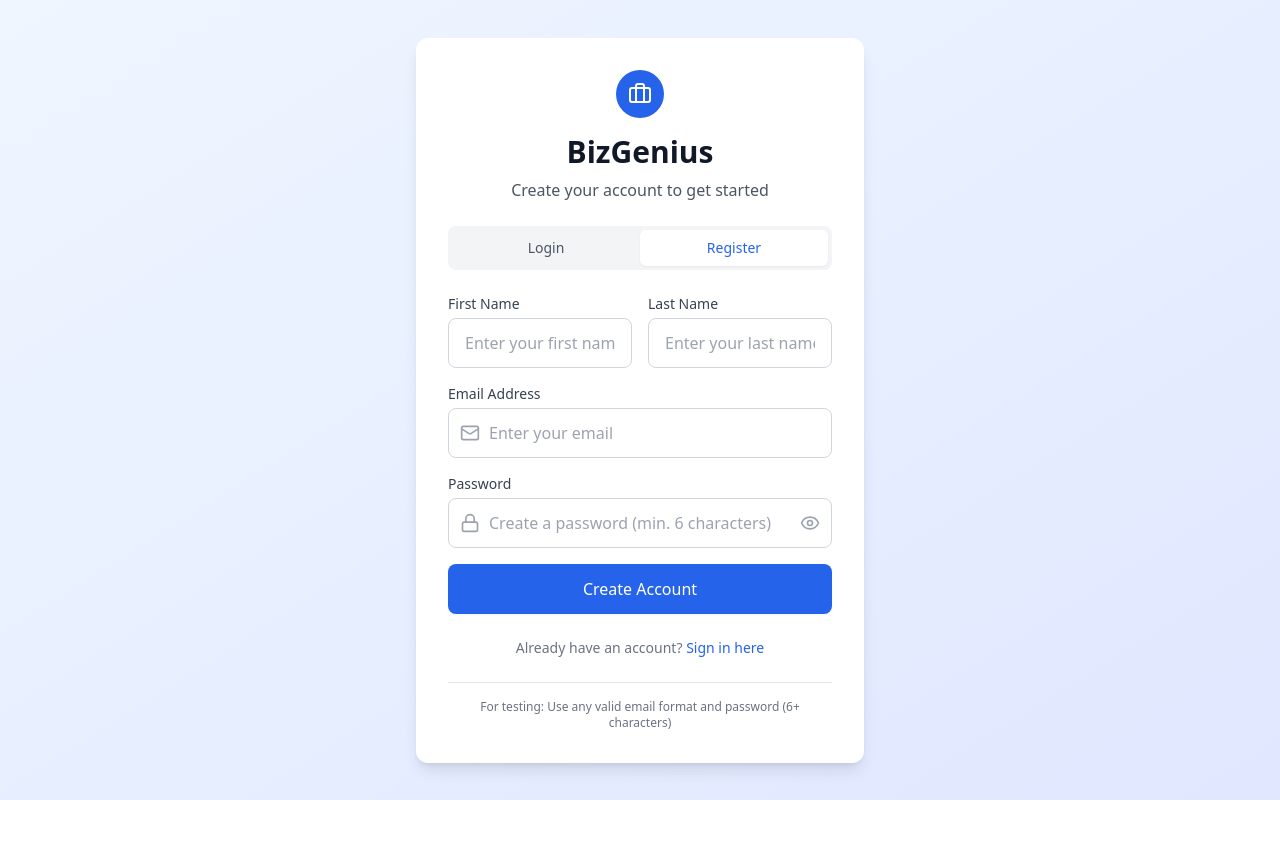
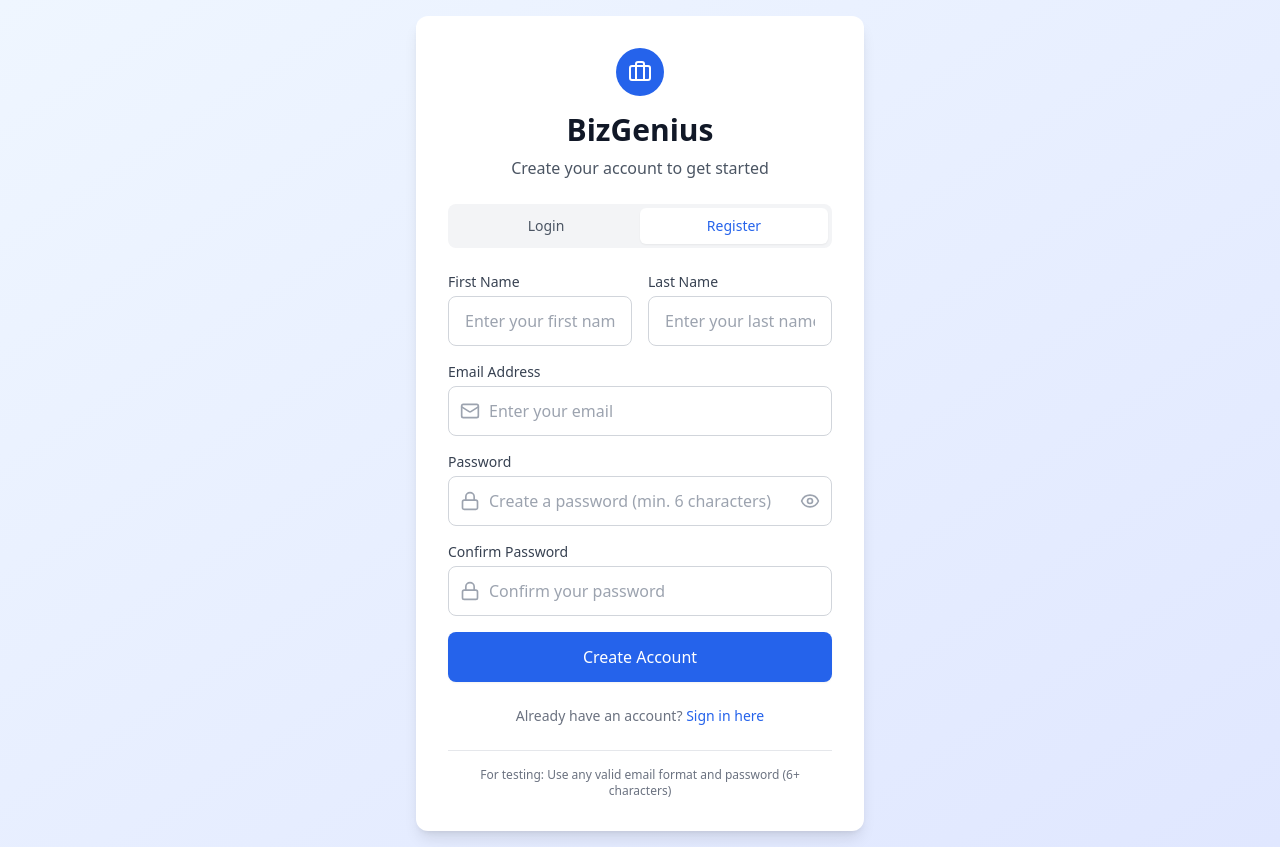
Before and after one commit to SingerFrankie/BizGenius, a React (Vite) app: page /auth in a window 1280 px wide. Both pictures are taken after a click on the button "Register". Before the commit the page ends 800 px from the top, so only its background shows below. Built offline with nearby package versions, Linux system fonts and the light colour scheme; no server answers.

Commit message:
Add Password Confirmation Field to Signup Form

```diff
--- a/src/pages/AuthPage.tsx
+++ b/src/pages/AuthPage.tsx
@@ -42,7 +42,8 @@ export default function AuthPage() {
     firstName: '',
     lastName: '',
     email: '',
-    password: ''
+    password: '',
+    confirmPassword: ''
   });
 
   /**
@@ -86,8 +87,13 @@ export default function AuthPage() {
       return false;
     }
 
-    if (!formData.email || !formData.password) {
+    if (!formData.email || !formData.password || (!isLogin && !formData.confirmPassword)) {
       setMessage({ type: 'error', text: 'Please fill in all fields' });
+      return false;
+    }
+
+    if (!isLogin && formData.password !== formData.confirmPassword) {
+      setMessage({ type: 'error', text: 'Passwords do not match' });
       return false;
     }
 
@@ -181,7 +187,7 @@ export default function AuthPage() {
     setIsLogin(!isLogin);
     setMessage({ type: '', text: '' });
     clearError();
-    setFormData({ firstName: '', lastName: '', email: '', password: '' });
+    setFormData({ firstName: '', lastName: '', email: '', password: '', confirmPassword: '' });
   };
 
   /**
@@ -355,6 +361,30 @@ export default function AuthPage() {
             </div>
           </div>
 
+          {/* Password Confirmation Field - Only show during registration */}
+          {!isLogin && (
+            <div>
+              <label htmlFor="confirmPassword" className="block text-sm font-medium text-gray-700 mb-1">
+                Confirm Password
+              </label>
+              <div className="relative">
+                <div className="absolute inset-y-0 left-0 pl-3 flex items-center pointer-events-none">
+                  <Lock className="w-5 h-5 text-gray-400" />
+                </div>
+                <input
+                  id="confirmPassword"
+                  name="confirmPassword"
+                  type={showPassword ? 'text' : 'password'}
+                  required={!isLogin}
+                  value={formData.confirmPassword}
+                  onChange={handleInputChange}
+                  className="w-full pl-10 pr-4 py-2 sm:py-3 border border-gray-300 rounded-lg focus:ring-2 focus:ring-blue-500 focus:border-transparent transition-colors"
+                  placeholder="Confirm your password"
+                />
+              </div>
+            </div>
+          )}
+
           {/* Submit Button with Loading State */}
           <button
             type="submit"
```
